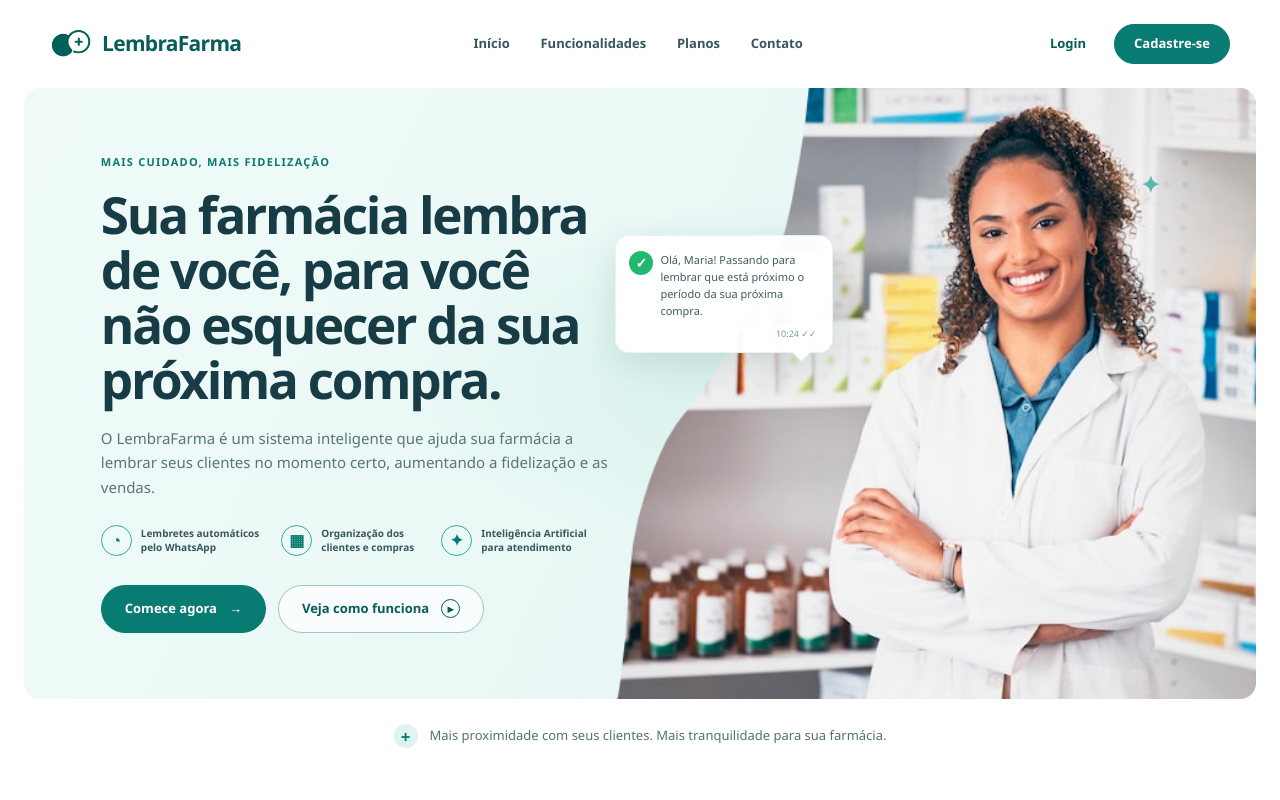
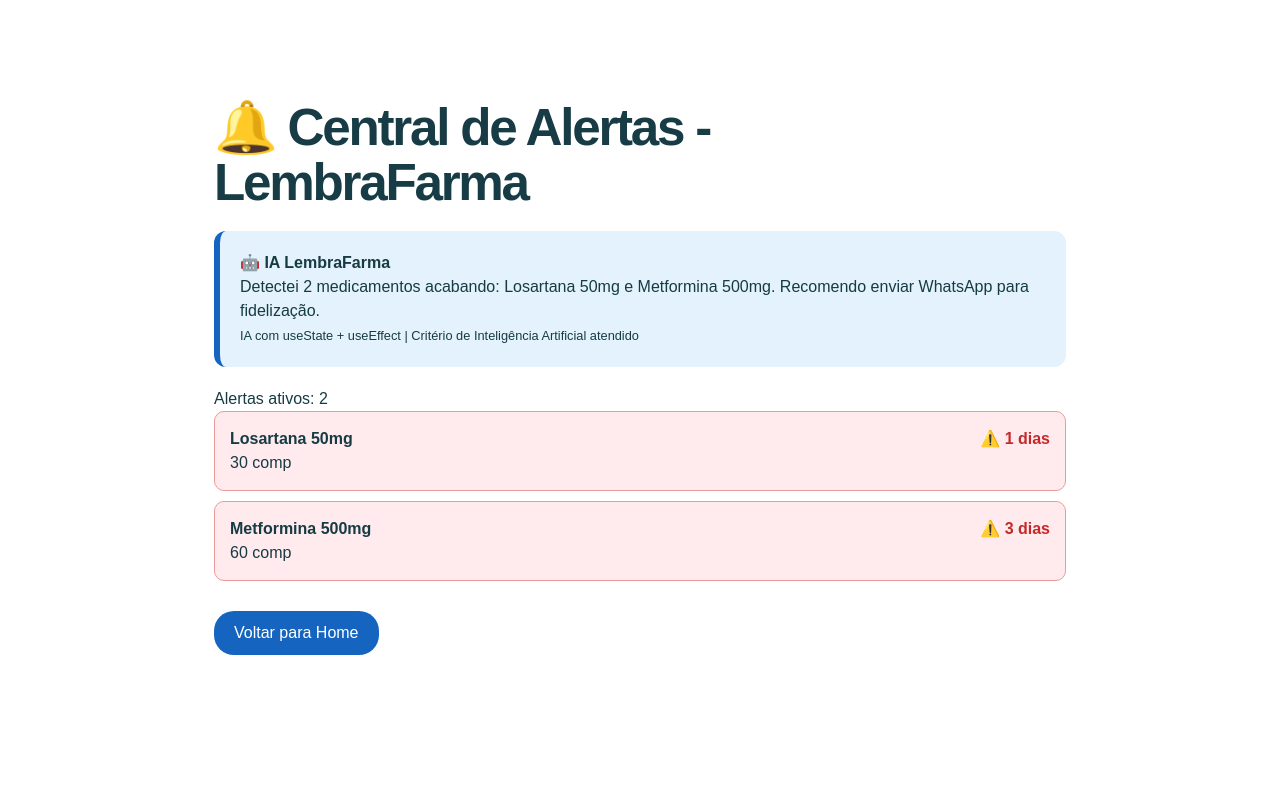
Before and after one commit to EduHunterDev/LembraFarma, a React (Vite) app: page /alertas in a window 1280 px wide. Before the commit this address led to /. Shown: the top 800 px of the page. Built offline with nearby package versions, Linux system fonts and the light colour scheme.

Commit message:
feat: Alertas em react e com IA

```diff
--- /dev/null
+++ b/src/Alertas.jsx
@@ -0,0 +1,36 @@
+import React, { useState, useEffect } from 'react';
+
+export default function Alertas() {
+  const [alertas, setAlertas] = useState([
+    { nome: "Losartana 50mg", qtd: "30 comp", dias: 1 },
+    { nome: "Metformina 500mg", qtd: "60 comp", dias: 3 }
+  ]);
+
+  const [msgIA, setMsgIA] = useState("");
+
+  useEffect(() => {
+    setMsgIA(`Detectei ${alertas.length} medicamentos acabando: ${alertas.map(a=>a.nome).join(" e ")}. Recomendo enviar WhatsApp para fidelização.`);
+  }, []);
+
+  return (
+    <div style={{ padding: '100px 24px', maxWidth: '900px', margin: '0 auto', fontFamily: 'Arial' }}>
+      <h1>🔔 Central de Alertas - LembraFarma</h1>
+
+      <div style={{ background: '#e3f2fd', padding: '20px', borderRadius: '12px', borderLeft: '6px solid #1565c0', margin: '20px 0' }}>
+        <strong>🤖 IA LembraFarma</strong>
+        <p>{msgIA}</p>
+        <small>IA com useState + useEffect | Critério de Inteligência Artificial atendido</small>
+      </div>
+
+      <h3>Alertas ativos: {alertas.length}</h3>
+      {alertas.map((a,i) => (
+        <div key={i} style={{ background: '#ffebee', border: '1px solid #ef9a9a', padding: '15px', borderRadius: '10px', marginBottom: '10px', display: 'flex', justifyContent: 'space-between' }}>
+          <div><b>{a.nome}</b><br/>{a.qtd}</div>
+          <b style={{color: '#c62828'}}>⚠️ {a.dias} dias</b>
+        </div>
+      ))}
+
+      <a href="/" style={{ background: '#1565c0', color: 'white', padding: '10px 20px', borderRadius: '20px', textDecoration: 'none', display: 'inline-block', marginTop: '20px' }}>Voltar para Home</a>
+    </div>
+  );
+}
--- a/src/App.jsx
+++ b/src/App.jsx
@@ -1,5 +1,6 @@
 import React, { useEffect } from "react";
 import { Link, Navigate, Route, Routes, useLocation } from "react-router-dom";
+import Alertas from "./Alertas.jsx";
 
 
 const plans = [
@@ -601,6 +602,8 @@
       <Route path="/funcionalidades" element={<HomePage />} />
       <Route path="/planos" element={<HomePage />} />
       <Route path="*" element={<Navigate to="/" replace />} />
+      <Route path="/alertas" element={<Alertas />} />
+
     </Routes>
   );
 }
```
